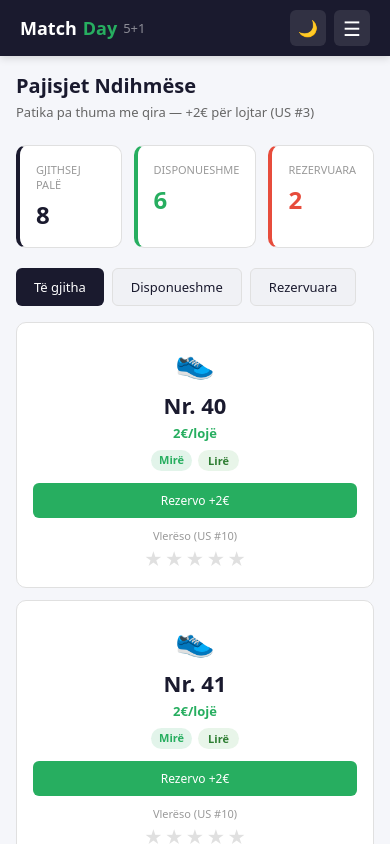
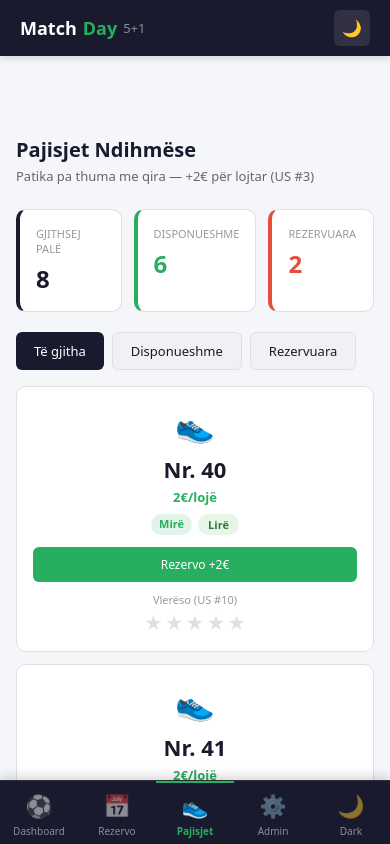
Before and after one commit to enishe/MatchDay-5-1, a React (Vite) app in the folder frontend/: page /equipment in a window 390 px wide. Shown: the top 844 px of the page. Built offline with nearby package versions, Linux system fonts and the light colour scheme.

Commit message:
fix: add bottom navigation bar for mobile

```diff
--- a/frontend/src/components/Navbar.jsx
+++ b/frontend/src/components/Navbar.jsx
@@ -10,18 +10,15 @@ const menuItems = [
 
 export default function Navbar() {
   const [dark, setDark] = useState(() => localStorage.getItem('theme') === 'dark');
-  const [open, setOpen] = useState(false);
 
   useEffect(() => {
     document.documentElement.setAttribute('data-theme', dark ? 'dark' : 'light');
     localStorage.setItem('theme', dark ? 'dark' : 'light');
   }, [dark]);
 
-  // Mbyll menunë kur klikohet link
-  const handleNav = () => setOpen(false);
-
   return (
     <>
+      {/* TOP NAV — Desktop */}
       <nav style={{
         background: '#1a1a2e',
         padding: '0 20px',
@@ -34,16 +31,14 @@ export default function Navbar() {
         zIndex: 100,
         boxShadow: '0 2px 8px rgba(0,0,0,0.15)',
       }}>
-        {/* Logo */}
         <div style={{ color: '#fff', fontWeight: 700, fontSize: 18, display: 'flex', alignItems: 'center', gap: 6 }}>
           <span>Match</span>
           <span style={{ color: '#27ae60' }}>Day</span>
           <span style={{ color: 'rgba(255,255,255,0.5)', fontSize: 13, fontWeight: 400 }}>5+1</span>
         </div>
 
-        {/* Desktop menu */}
-        <ul style={{ display: 'flex', alignItems: 'center', gap: 4, listStyle: 'none', margin: 0, padding: 0 }}
-            className="desktop-menu">
+        {/* Desktop links */}
+        <ul className="desktop-menu" style={{ display: 'flex', alignItems: 'center', gap: 4, listStyle: 'none', margin: 0, padding: 0 }}>
           {menuItems.map(item => (
             <li key={item.path}>
               <NavLink to={item.path} end={item.path === '/'}
@@ -62,59 +57,77 @@ export default function Navbar() {
           ))}
         </ul>
 
-        {/* Right side */}
-        <div style={{ display: 'flex', alignItems: 'center', gap: 8 }}>
+        <button onClick={() => setDark(d => !d)}
+          style={{ background: 'rgba(255,255,255,0.1)', border: 'none', borderRadius: 6, width: 36, height: 36, color: '#fff', fontSize: 16, cursor: 'pointer', display: 'flex', alignItems: 'center', justifyContent: 'center' }}>
+          {dark ? '☀️' : '🌙'}
+        </button>
+      </nav>
+
+      {/* BOTTOM NAV — Mobile only */}
+      <nav className="bottom-nav" style={{
+        display: 'none',
+        position: 'fixed',
+        bottom: 0,
+        left: 0,
+        right: 0,
+        height: 64,
+        background: '#1a1a2e',
+        borderTop: '1px solid rgba(255,255,255,0.08)',
+        zIndex: 100,
+        boxShadow: '0 -2px 12px rgba(0,0,0,0.2)',
+      }}>
+        <div style={{ display: 'flex', height: '100%' }}>
+          {menuItems.map(item => (
+            <NavLink key={item.path} to={item.path} end={item.path === '/'}
+              style={({ isActive }) => ({
+                flex: 1,
+                display: 'flex',
+                flexDirection: 'column',
+                alignItems: 'center',
+                justifyContent: 'center',
+                gap: 4,
+                color: isActive ? '#27ae60' : 'rgba(255,255,255,0.5)',
+                fontSize: 10,
+                fontWeight: isActive ? 600 : 400,
+                borderTop: isActive ? '2px solid #27ae60' : '2px solid transparent',
+                transition: 'all 0.15s',
+                textDecoration: 'none',
+              })}>
+              <span style={{ fontSize: 22 }}>{item.icon}</span>
+              <span>{item.label}</span>
+            </NavLink>
+          ))}
+
+          {/* Dark mode në bottom nav */}
           <button onClick={() => setDark(d => !d)}
-            style={{ background: 'rgba(255,255,255,0.1)', border: 'none', borderRadius: 6, width: 36, height: 36, color: '#fff', fontSize: 16, cursor: 'pointer', display: 'flex', alignItems: 'center', justifyContent: 'center' }}>
-            {dark ? '☀️' : '🌙'}
-          </button>
-
-          {/* Hamburger — vetëm mobile */}
-          <button onClick={() => setOpen(o => !o)} className="hamburger"
-            style={{ background: 'rgba(255,255,255,0.1)', border: 'none', borderRadius: 6, width: 36, height: 36, color: '#fff', fontSize: 20, cursor: 'pointer', display: 'none', alignItems: 'center', justifyContent: 'center' }}>
-            {open ? '✕' : '☰'}
+            style={{
+              flex: 1,
+              display: 'flex',
+              flexDirection: 'column',
+              alignItems: 'center',
+              justifyContent: 'center',
+              gap: 4,
+              background: 'none',
+              border: 'none',
+              borderTop: '2px solid transparent',
+              color: 'rgba(255,255,255,0.5)',
+              fontSize: 10,
+              cursor: 'pointer',
+            }}>
+            <span style={{ fontSize: 22 }}>{dark ? '☀️' : '🌙'}</span>
+            <span>{dark ? 'Light' : 'Dark'}</span>
           </button>
         </div>
       </nav>
 
-      {/* Mobile dropdown menu */}
-      {open && (
-        <div style={{
-          position: 'fixed',
-          top: 56,
-          left: 0,
-          right: 0,
-          background: '#1a1a2e',
-          zIndex: 99,
-          borderBottom: '1px solid rgba(255,255,255,0.1)',
-          padding: '8px 0',
-        }}>
-          {menuItems.map(item => (
-            <NavLink key={item.path} to={item.path} end={item.path === '/'}
-              onClick={handleNav}
-              style={({ isActive }) => ({
-                display: 'flex',
-                alignItems: 'center',
-                gap: 12,
-                padding: '14px 24px',
-                color: isActive ? '#27ae60' : 'rgba(255,255,255,0.85)',
-                fontWeight: isActive ? 600 : 400,
-                fontSize: 15,
-                borderLeft: isActive ? '3px solid #27ae60' : '3px solid transparent',
-                background: isActive ? 'rgba(39,174,96,0.08)' : 'transparent',
-              })}>
-              <span>{item.icon}</span>
-              <span>{item.label}</span>
-            </NavLink>
-          ))}
-        </div>
-      )}
+      {/* Hapësirë poshtë për bottom nav në mobile */}
+      <div className="bottom-spacer" style={{ display: 'none', height: 64 }} />
 
-      {/* CSS për responsive */}
       <style>{`
         @media (max-width: 640px) {
           .desktop-menu { display: none !important; }
-          .hamburger { display: flex !important; }
+          .bottom-nav { display: block !important; }
+          .bottom-spacer { display: block !important; }
         }
       `}</style>
     </>
```
